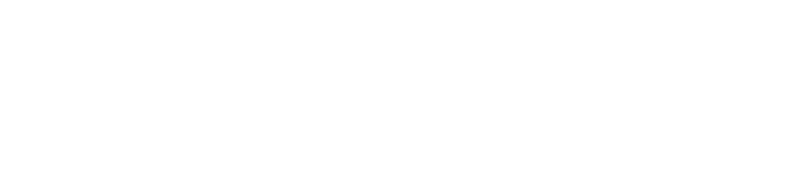
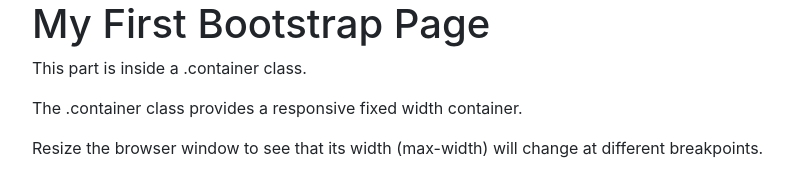
Before and after one commit to kuan0323/catFeeder, a plain HTML site: page index.html in a window 1280 px wide. Shown: the whole page, without its empty margins (53-846 px from the left). Drawn offline with nearby package versions, Linux system fonts and the light colour scheme.

Commit message:
set bootstrap

```diff
--- a/index.html
+++ b/index.html
@@ -5,8 +5,21 @@
     <meta name="viewport" content="width=device-width, initial-scale=1.0">
     <title>2022 catFeeder</title>
     <link rel="stylesheet" href="mystyle.css">
+    <!-- Latest compiled and minified CSS -->
+    <link rel="stylesheet" href="https://cdn.jsdelivr.net/npm/bootstrap@4.6.1/dist/css/bootstrap.min.css">
+    <!-- jQuery library -->
+    <script src="https://cdn.jsdelivr.net/npm/jquery@3.6.0/dist/jquery.slim.min.js"></script>
+    <!-- Popper JS -->
+    <script src="https://cdn.jsdelivr.net/npm/popper.js@1.16.1/dist/umd/popper.min.js"></script>
+    <!-- Latest compiled JavaScript -->
+    <script src="https://cdn.jsdelivr.net/npm/bootstrap@4.6.1/dist/js/bootstrap.bundle.min.js"></script>
 </head>
 <body>
-
+    <div class="container">
+        <h1>My First Bootstrap Page</h1>
+        <p>This part is inside a .container class.</p>
+        <p>The .container class provides a responsive fixed width container.</p>
+        <p>Resize the browser window to see that its width (max-width) will change at different breakpoints.</p>
+    </div>
 </body>
 </html>
```
